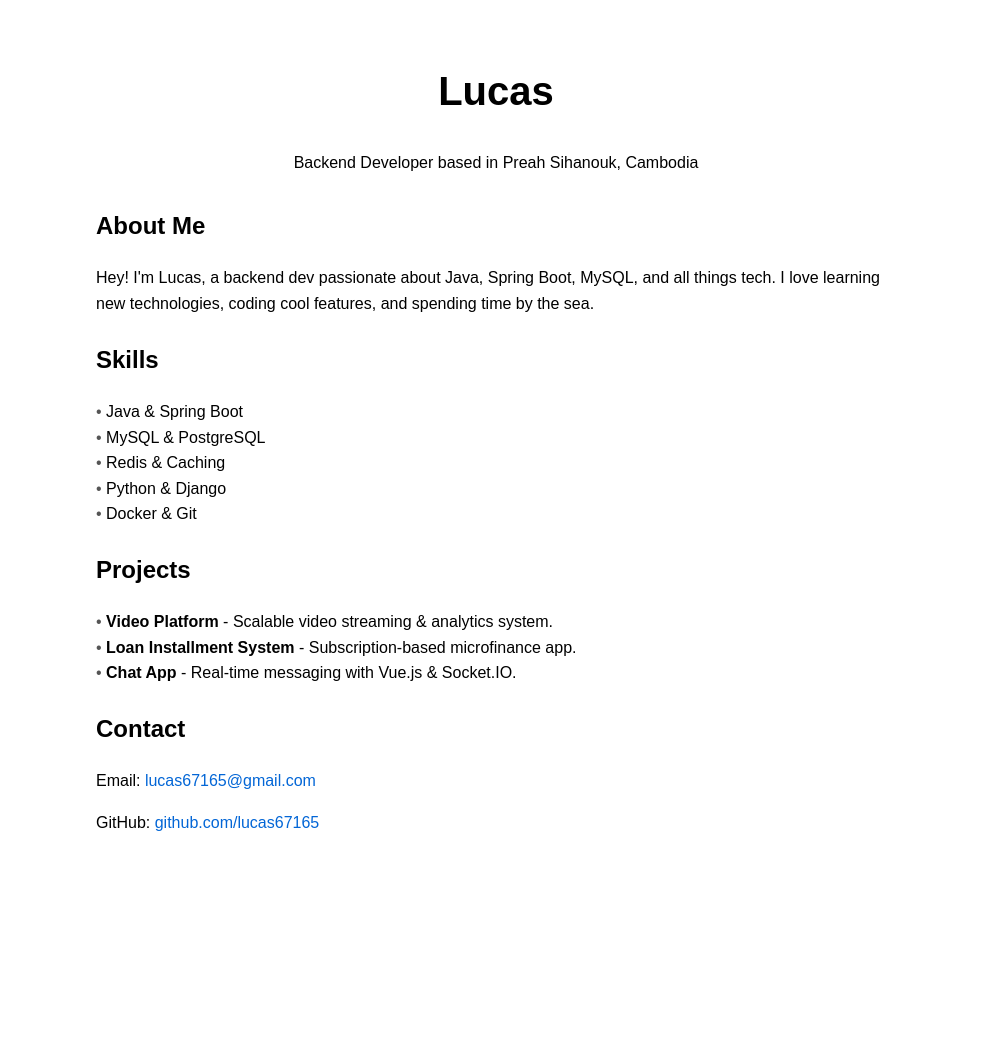
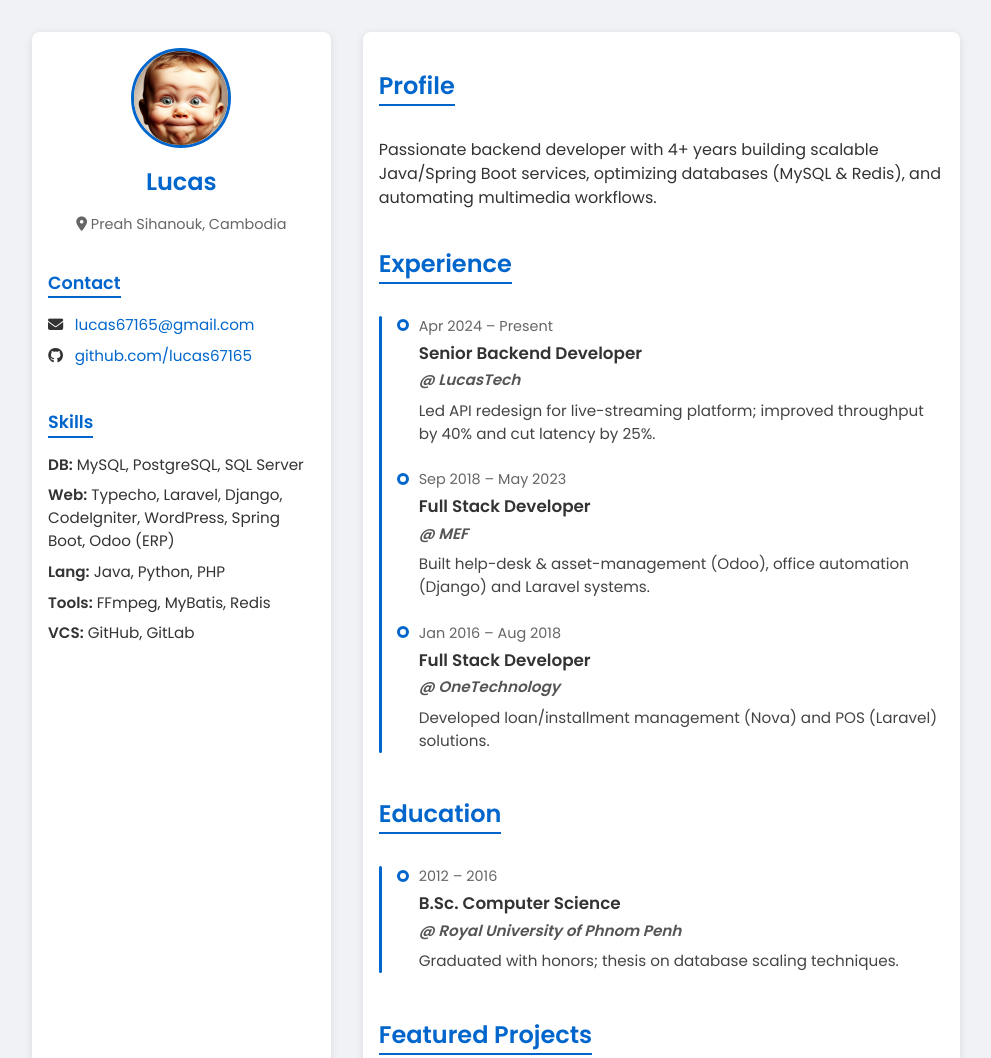
Before and after one commit to lucas67165/personal-page, a plain HTML site: page index.html in a window 1280 px wide. Shown: the top 1058 px of the page, without its empty margins (144-1135 px from the left). Before the commit the page ends 892 px from the top, so only its background shows below. Drawn offline with Linux system fonts and the light colour scheme; a small style sheet from the web is missing.

Commit message:
site info v1

```diff
--- a/index.html
+++ b/index.html
@@ -2,82 +2,254 @@
 <html lang="en">
 <head>
   <meta charset="UTF-8" />
-    <meta name="viewport" content="width=device-width, initial-scale=1.0" />
-    <title>Lucas - Backend Developer</title>
+  <meta name="viewport" content="width=device-width, initial-scale=1.0"/>
+  <meta name="description" content="Lucas – Backend Developer CV, skills, experience and projects" />
+  <title>Lucas | CV</title>
+  <link href="https://fonts.googleapis.com/css2?family=Poppins:wght@300;400;600&display=swap" rel="stylesheet"/>
+  <link rel="stylesheet"
+        href="https://cdnjs.cloudflare.com/ajax/libs/font-awesome/6.4.0/css/all.min.css"
+        integrity="sha512-p1Cm3Q+uP8uYKXHcSNZ5pBzVbY3B+t0XIv0XASh2mGfP9mgG2pi1jA1ZmM/0JjhJJt0/6wA4+3VdBAlTReanHw=="
+        crossorigin="anonymous" referrerpolicy="no-referrer" />
   <style>
+    :root {
+      --font-sans: 'Poppins', sans-serif;
+      --color-bg: #f0f2f5;
+      --color-white: #fff;
+      --color-dark: #333;
+      --color-accent: #0066cc;
+      --spacing: 1rem;
+      --radius: 8px;
+      --shadow: 0 2px 8px rgba(0,0,0,0.1);
+    }
+    *, *::before, *::after { box-sizing: border-box; }
     body {
-        font-family: sans-serif;
-        max-width: 800px;
-        margin: auto;
-        padding: 2rem;
-        line-height: 1.6;
+      margin: 0;
+      font-family: var(--font-sans);
+      background: var(--color-bg);
+      color: var(--color-dark);
+      line-height: 1.5;
     }
-      header {
+    a { color: var(--color-accent); text-decoration: none; }
+    a:hover { text-decoration: underline; }
+
+    .container {
+      max-width: 960px;
+      margin: var(--spacing) auto;
+      display: grid;
+      grid-template-columns: 1fr 2fr;
+      gap: calc(var(--spacing)*2);
+      padding: var(--spacing);
+    }
+
+    /* SIDEBAR */
+    aside {
+      background: var(--color-white);
+      padding: var(--spacing);
+      border-radius: var(--radius);
+      box-shadow: var(--shadow);
+    }
+    .profile-photo {
+      display: block;
+      width: 100px; height: 100px;
+      margin: 0 auto var(--spacing);
+      border-radius: 50%;
+      object-fit: cover;
+      border: 3px solid var(--color-accent);
+    }
+    aside h2 {
       text-align: center;
-        margin-bottom: 2rem;
+      margin: 0 0 var(--spacing)/2;
+      font-size: 1.5rem;
+      color: var(--color-accent);
     }
-      h1 {
-        font-size: 2.5rem;
+    aside p.location {
+      text-align: center;
+      font-size: 0.9rem;
+      color: #666;
+      margin-bottom: var(--spacing);
     }
-      section {
-        margin-bottom: 1.5rem;
+    aside section + section { margin-top: calc(var(--spacing)*1.5); }
+    aside h3 {
+      font-size: 1.1rem;
+      margin-bottom: 0.5rem;
+      color: var(--color-accent);
+      border-bottom: 2px solid var(--color-accent);
+      display: inline-block;
     }
-      ul {
+    aside ul {
       list-style: none;
       padding: 0;
+      margin-top: 0.5rem;
     }
-      li::before {
-        content: "• ";
+    aside li {
+      font-size: 0.95rem;
+      margin-bottom: 0.5rem;
+    }
+    aside li i { width: 1em; text-align: center; margin-right: 0.5em; }
+
+    /* MAIN */
+    main {
+      background: var(--color-white);
+      padding: var(--spacing);
+      border-radius: var(--radius);
+      box-shadow: var(--shadow);
+    }
+    main h2 {
+      font-size: 1.5rem;
+      margin-bottom: 1rem;
+      color: var(--color-accent);
+      border-bottom: 2px solid var(--color-accent);
+      display: inline-block;
+    }
+    .timeline {
+      position: relative;
+      padding-left: 1.5rem;
+      margin-top: 1rem;
+    }
+    .timeline::before {
+      content: '';
+      position: absolute;
+      left: 0; top: 0; bottom: 0;
+      width: 3px;
+      background: var(--color-accent);
+      border-radius: var(--radius);
+    }
+    .entry {
+      position: relative;
+      margin-bottom: 1.5rem;
+      padding-left: 1rem;
+    }
+    .entry::before {
+      content: '';
+      position: absolute;
+      left: -6px; top: 0.2rem;
+      width: 12px; height: 12px;
+      background: var(--color-white);
+      border: 3px solid var(--color-accent);
+      border-radius: 50%;
+    }
+    .entry time {
+      font-size: 0.9rem;
+      color: #666;
+      display: block;
+    }
+    .entry h3 {
+      margin: 0.2rem 0;
+      font-size: 1.05rem;
+      color: var(--color-dark);
+    }
+    .entry h4 {
+      margin: 0;
+      font-size: 0.95rem;
+      font-style: italic;
       color: #555;
     }
-      a {
-        color: #0366d6;
-        text-decoration: none;
+    .entry p {
+      margin-top: 0.5rem;
+      font-size: 0.95rem;
+      color: #444;
     }
-      a:hover {
-        text-decoration: underline;
+
+    @media (max-width: 700px) {
+      .container { grid-template-columns: 1fr; }
+      aside, main { margin-bottom: var(--spacing)*2; }
     }
   </style>
 </head>
 <body>
+  <div class="container">
+    <aside>
       <header>
-      <h1>Lucas</h1>
-      <p>Backend Developer based in Preah Sihanouk, Cambodia</p>
+        <img src="profile.webp" alt="Lucas’s profile photo" class="profile-photo"/>
+        <h2>Lucas</h2>
+        <p class="location"><i class="fas fa-map-marker-alt"></i> Preah Sihanouk, Cambodia</p>
       </header>
 
-    <section id="about">
-      <h2>About Me</h2>
+      <section>
+        <h3>Contact</h3>
+        <ul>
+          <li><i class="fas fa-envelope"></i> <a href="mailto:lucas67165@gmail.com">lucas67165@gmail.com</a></li>
+          <li><i class="fab fa-github"></i> <a href="https://github.com/lucas67165" target="_blank">github.com/lucas67165</a></li>
+        </ul>
+      </section>
+
+      <section>
+        <h3>Skills</h3>
+        <ul>
+          <li><strong>DB:</strong> MySQL, PostgreSQL, SQL Server</li>
+          <li><strong>Web:</strong> Typecho, Laravel, Django, CodeIgniter, WordPress, Spring Boot, Odoo (ERP)</li>
+          <li><strong>Lang:</strong> Java, Python, PHP</li>
+          <li><strong>Tools:</strong> FFmpeg, MyBatis, Redis</li>
+          <li><strong>VCS:</strong> GitHub, GitLab</li>
+        </ul>
+      </section>
+    </aside>
+
+    <main>
+      <section>
+        <h2>Profile</h2>
         <p>
-        Hey! I'm Lucas, a backend dev passionate about Java, Spring Boot, MySQL,
-        and all things tech. I love learning new technologies, coding cool
-        features, and spending time by the sea.
+          Passionate backend developer with 4+ years building scalable Java/Spring Boot services, optimizing databases (MySQL & Redis), and automating multimedia workflows.
         </p>
       </section>
 
-    <section id="skills">
-      <h2>Skills</h2>
-      <ul>
-        <li>Java & Spring Boot</li>
-        <li>MySQL & PostgreSQL</li>
-        <li>Redis & Caching</li>
-        <li>Python & Django</li>
-        <li>Docker & Git</li>
-      </ul>
+      <section>
+        <h2>Experience</h2>
+        <div class="timeline">
+          <div class="entry">
+            <time datetime="2024-04">Apr 2024 – Present</time>
+            <h3>Senior Backend Developer</h3>
+            <h4>@ LucasTech</h4>
+            <p>Led API redesign for live-streaming platform; improved throughput by 40% and cut latency by 25%.</p>
+          </div>
+          <div class="entry">
+            <time datetime="2018-09">Sep 2018 – May 2023</time>
+            <h3>Full Stack Developer</h3>
+            <h4>@ MEF</h4>
+            <p>Built help-desk & asset-management (Odoo), office automation (Django) and Laravel systems.</p>
+          </div>
+          <div class="entry">
+            <time datetime="2016-01">Jan 2016 – Aug 2018</time>
+            <h3>Full Stack Developer</h3>
+            <h4>@ OneTechnology</h4>
+            <p>Developed loan/installment management (Nova) and POS (Laravel) solutions.</p>
+          </div>
+        </div>
       </section>
 
-    <section id="projects">
-      <h2>Projects</h2>
-      <ul>
-        <li><strong>Video Platform</strong> - Scalable video streaming & analytics system.</li>
-        <li><strong>Loan Installment System</strong> - Subscription-based microfinance app.</li>
-        <li><strong>Chat App</strong> - Real-time messaging with Vue.js & Socket.IO.</li>
-      </ul>
+      <section>
+        <h2>Education</h2>
+        <div class="timeline">
+          <div class="entry">
+            <time datetime="2012-01">2012 – 2016</time>
+            <h3>B.Sc. Computer Science</h3>
+            <h4>@ Royal University of Phnom Penh</h4>
+            <p>Graduated with honors; thesis on database scaling techniques.</p>
+          </div>
+        </div>
       </section>
 
-    <section id="contact">
-      <h2>Contact</h2>
-      <p>Email: <a href="mailto:lucas67165@gmail.com">lucas67165@gmail.com</a></p>
-      <p>GitHub: <a href="https://github.com/lucas67165">github.com/lucas67165</a></p>
+      <section>
+        <h2>Featured Projects</h2>
+        <div class="timeline">
+          <div class="entry">
+            <time datetime="2023-01">2023</time>
+            <h3>m3u8-Downloader</h3>
+            <p>Electron + FFmpeg tool with retry logic and progress UI.</p>
+          </div>
+          <div class="entry">
+            <time datetime="2022-01">2022</time>
+            <h3>Live Video Streaming</h3>
+            <p>Low-latency WebSocket & Spring Boot streaming service.</p>
+          </div>
+          <div class="entry">
+            <time datetime="2021-01">2021</time>
+            <h3>Loan & Installments</h3>
+            <p>Subscription-based loan management SaaS (Spring Boot + MyBatis).</p>
+          </div>
+        </div>
       </section>
+    </main>
+  </div>
 </body>
 </html>
```
Also changed, not shown: profile.webp (added). Lines whose indentation alone changed are shown as unchanged.
